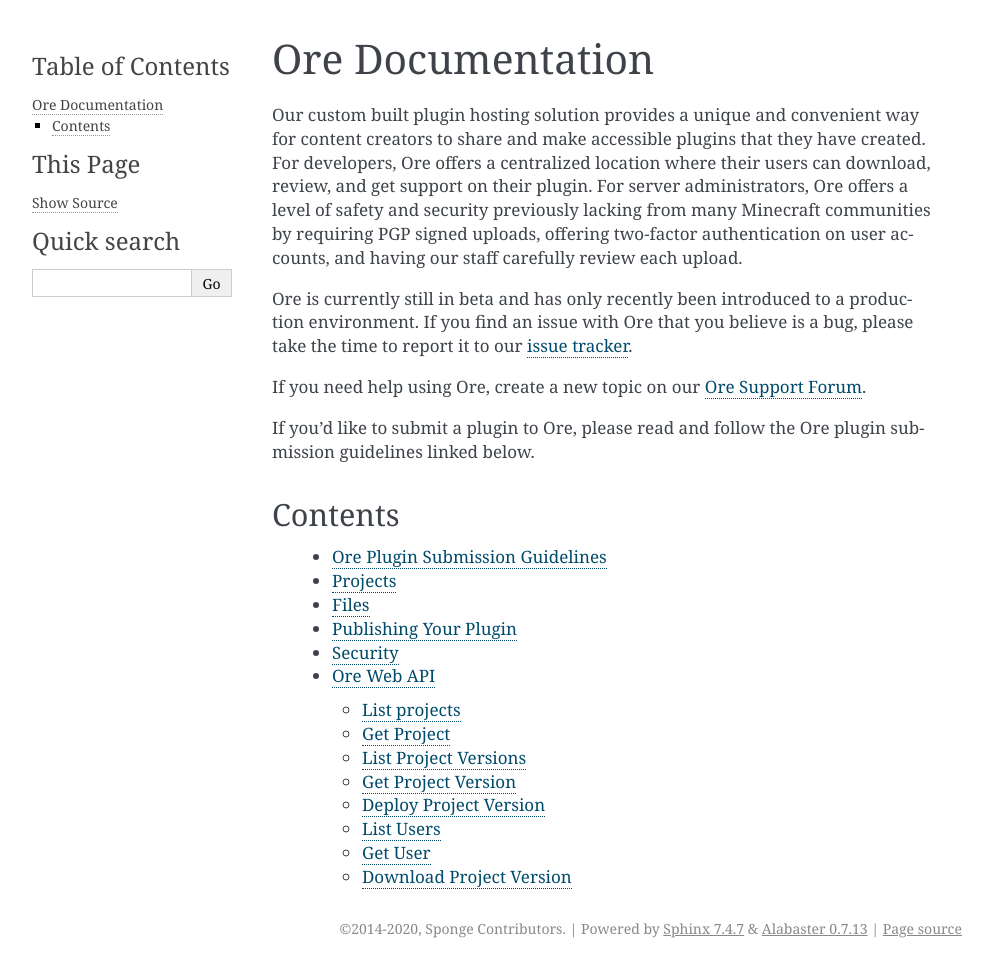
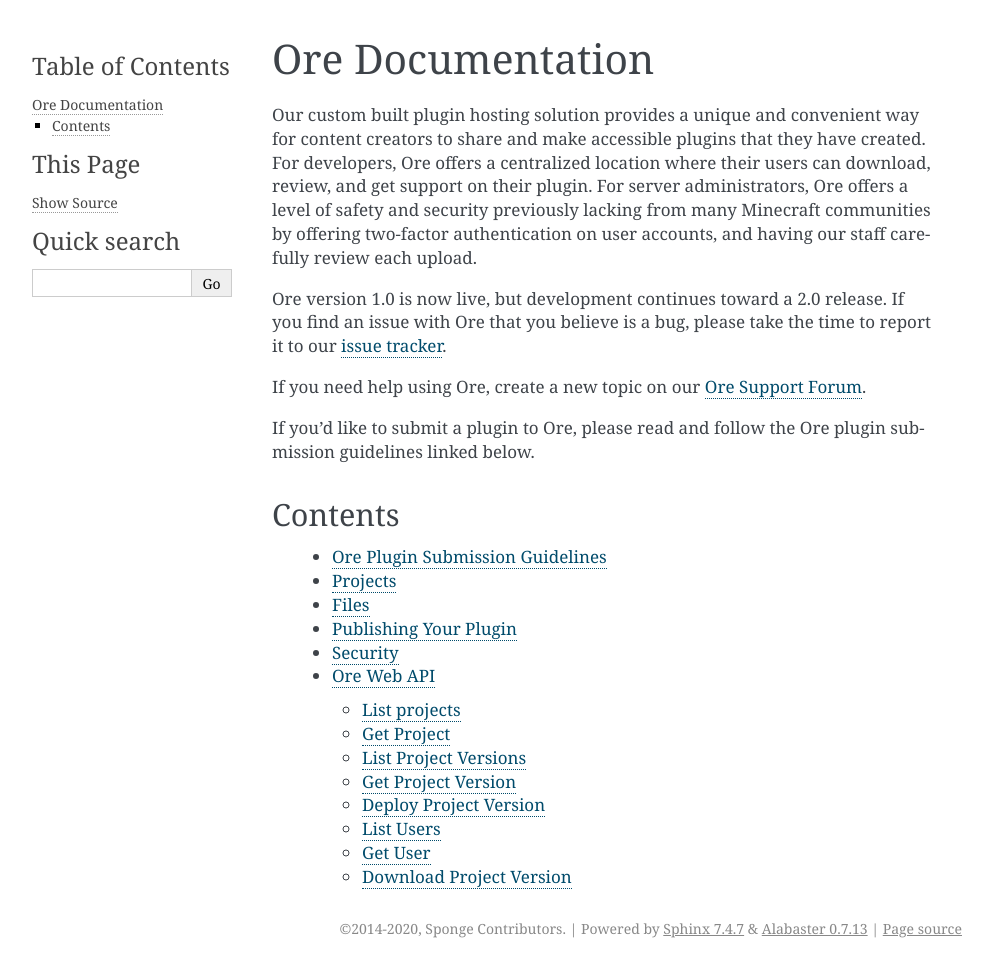
Before and after one commit to SpongePowered/SpongeDocs, a Sphinx documentation site: the page built from source/ore/index.rst, in a window 1280 px wide. Shown: the whole page, without its empty margins (148-1140 px from the left). Built offline with Sphinx 7.4.7, drawn with Linux system fonts in a browser that asks for light colours; pages that are not in the unit, such as notebooks, are missing from menus.

Commit message:
QuickFix until 2.0
No PGP. Version 1.0

```diff
--- a/source/ore/index.rst
+++ b/source/ore/index.rst
@@ -5,10 +5,10 @@
 Our custom built plugin hosting solution provides a unique and convenient way for content creators to share and
 make accessible plugins that they have created. For developers, Ore offers a centralized location where their users
 can download, review, and get support on their plugin. For server administrators, Ore offers a level of safety and
-security previously lacking from many Minecraft communities by requiring PGP signed uploads, offering two-factor
-authentication on user accounts, and having our staff carefully review each upload.
+security previously lacking from many Minecraft communities by offering two-factor authentication on user accounts,
+and having our staff carefully review each upload.
 
-Ore is currently still in beta and has only recently been introduced to a production environment. If you find an
+Ore version 1.0 is now live, but development continues toward a 2.0 release. If you find an
 issue with Ore that you believe is a bug, please take the time to report it to our
 `issue tracker <https://github.com/SpongePowered/Ore/issues>`__.
 
```
